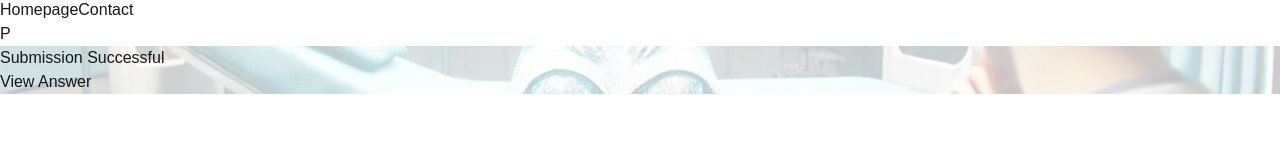
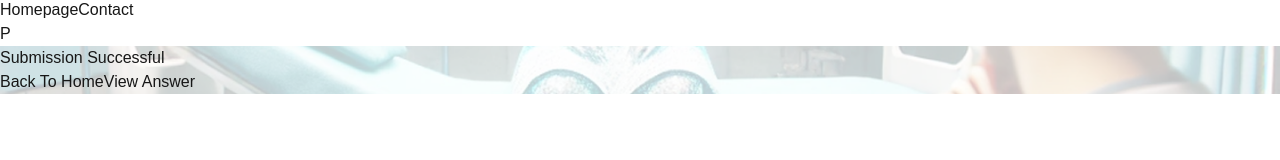
Before and after one commit to Phittinanphu/SmartEducation_MedicalSystem, a Next.js app: page /submission_success in a window 1280 px wide. Shown: the part 128-288 px from the top of the page. Built offline with nearby package versions, Linux system fonts and the light colour scheme.

Commit message:
BackToHome button

```diff
--- a/src/app/components/SubmitSuccess.tsx
+++ b/src/app/components/SubmitSuccess.tsx
@@ -1,7 +1,6 @@
 "use client";
 import React from "react";
 import { useRouter } from "next/navigation";
-import Link from "next/link";
 
 const SubmitSucessScreen: React.FC = () => {
   const router = useRouter();
@@ -9,6 +8,10 @@ const SubmitSucessScreen: React.FC = () => {
 
   const HandleViewAnswer = () => {
     router.push("/submission_success");
+  };
+
+  const HandleBackToHome = () => {
+    router.push("/main");
   };
 
   return (
@@ -27,14 +30,23 @@ const SubmitSucessScreen: React.FC = () => {
       <div className="w-646 h-329 relative z-10 bg-white p-10 rounded-3xl shadow-lg text-center max-w-lg w-full">
         <h1 className="text-4xl font-bold text-black mt-2">Submission Successful</h1>
 
-        {/* Start Button */}
+        {/* Button */}
+        <div className="flex gap-2 justify-center">
+            <button
+                onClick={HandleBackToHome}
+                className="w-227 h-50 mt-6 bg-blue-600 text-white text-lg font-semibold px-8 py-3 rounded-lg hover:bg-blue-700 transition duration-300"
+            >
+                Back To Home
+            </button>
+            <button
+                onClick={HandleViewAnswer}
+                className="w-227 h-50 mt-6 bg-green-400 text-white text-lg font-semibold px-8 py-3 rounded-lg hover:bg-green-700 transition duration-300"
+            >
+                View Answer
+            </button>
+            </div>
 
-        <button
-        onClick={HandleViewAnswer}
-        className="w-227 h-50 mt-6 bg-red-600 text-white text-lg font-semibold px-8 py-3 rounded-lg hover:bg-red-700 transition duration-300"
-        >
-        View Answer
-        </button>
+
 
       </div>
     </div>
```
